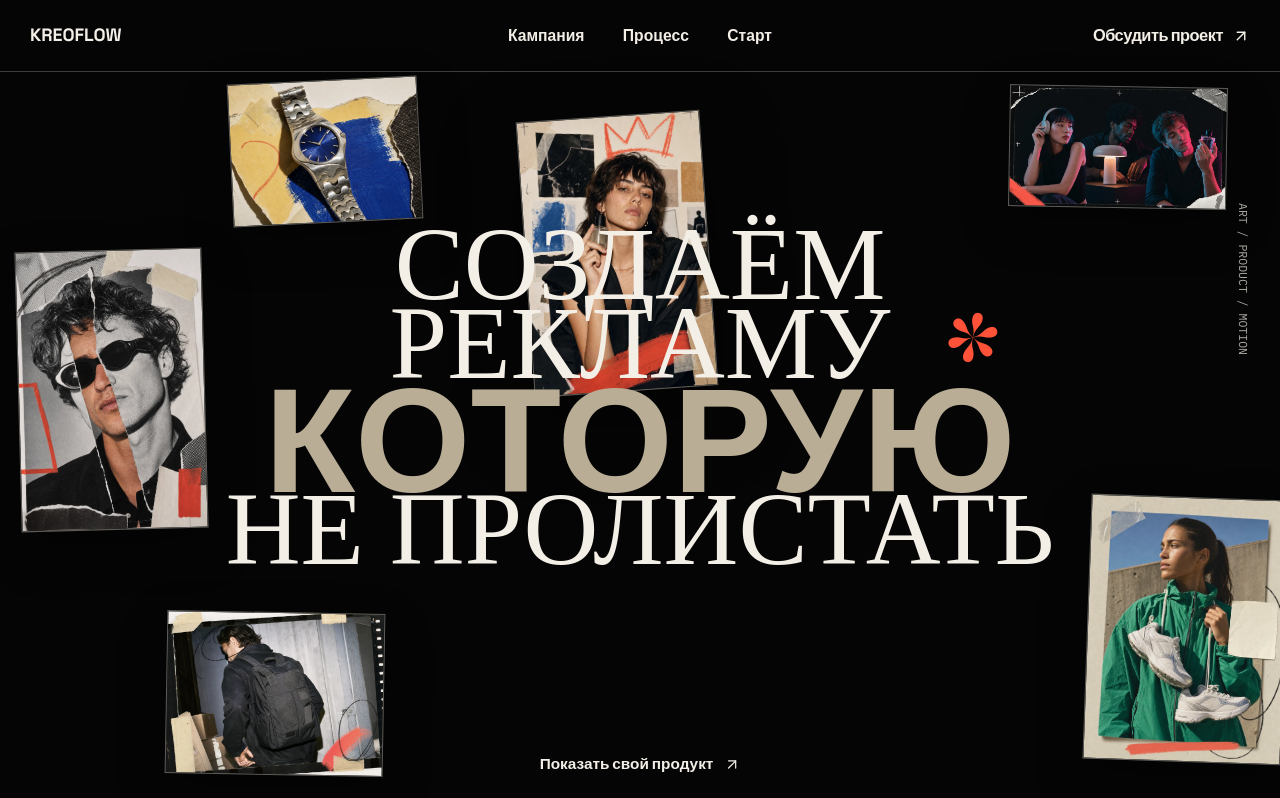
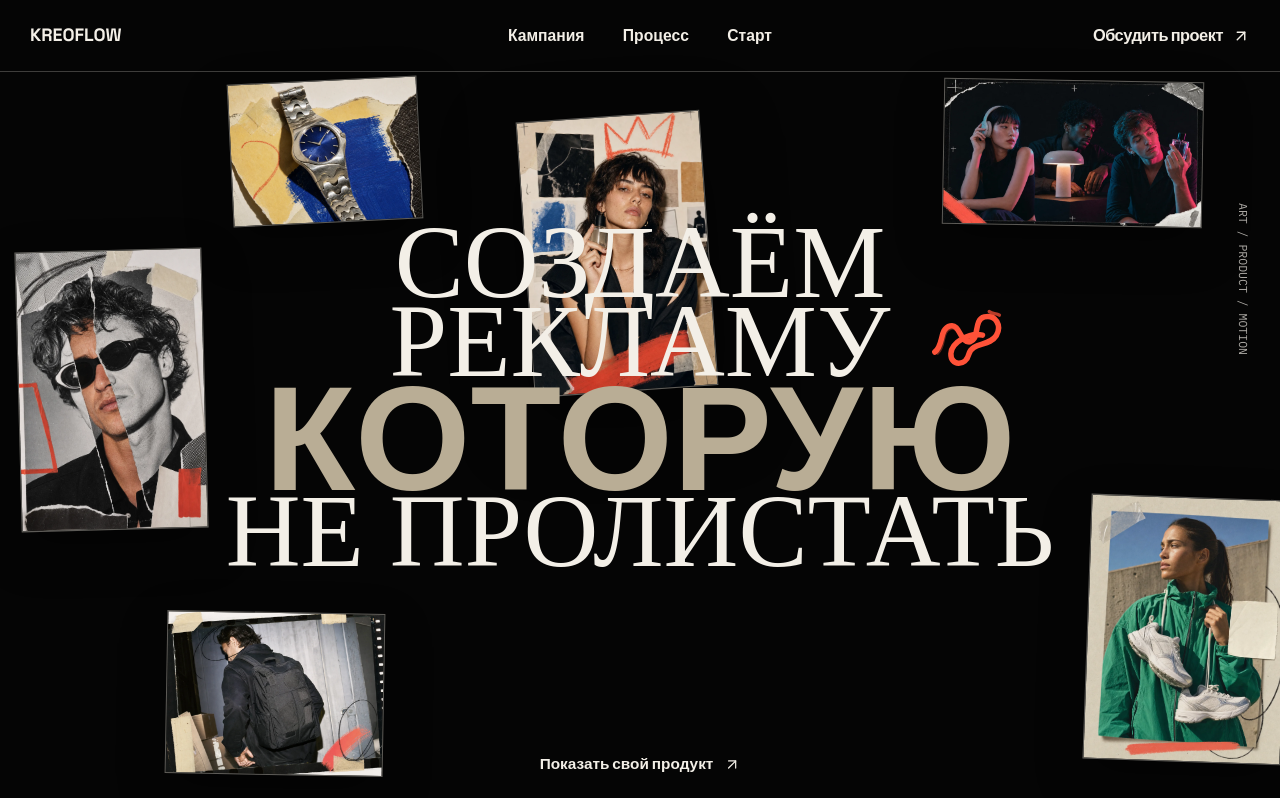
Before and after one commit to maks1son/kreoflow, a Next.js app: page / in a window 1280 px wide. Shown: the top 798 px of the page. Built offline with nearby package versions, Linux system fonts and the light colour scheme.

Commit message:
fix: refine hero spacing and accents

```diff
--- a/src/app/landing.css
+++ b/src/app/landing.css
@@ -155,6 +155,7 @@
 }
 
 .kfn-hero-line--solid {
+  margin-bottom: clamp(0.25rem, 0.35vw, 0.45rem);
   color: var(--kfn-taupe);
   font-family: "Barlow Condensed", sans-serif;
   font-size: clamp(7rem, 11.6vw, 12.2rem);
@@ -196,9 +197,9 @@
 }
 
 .kfn-hero-shot--group {
-  top: 2%;
-  right: 4.2%;
-  width: clamp(210px, 17vw, 280px);
+  top: 1%;
+  right: 6%;
+  width: clamp(260px, 20vw, 360px);
   aspect-ratio: 16 / 9;
   transform: rotate(1deg);
 }
@@ -229,17 +230,44 @@
   transform: rotate(1deg);
 }
 
-.kfn-signal-star {
+.kfn-signal-doodle {
   position: absolute;
   z-index: 12;
-  top: 35%;
-  right: 22%;
+  top: 36%;
+  right: 21.5%;
+  width: clamp(76px, 6vw, 108px);
+  aspect-ratio: 112 / 88;
   color: var(--kfn-signal);
-  font-family: "Bodoni Moda", serif;
-  font-size: clamp(5rem, 7vw, 7.5rem);
-  font-weight: 500;
-  line-height: 1;
-  transform: rotate(14deg);
+  transform: rotate(-7deg);
+}
+
+.kfn-signal-doodle svg {
+  display: block;
+  overflow: visible;
+  width: 100%;
+  height: 100%;
+}
+
+.kfn-signal-doodle path {
+  fill: none;
+  stroke: currentcolor;
+  stroke-linecap: round;
+  stroke-linejoin: round;
+  vector-effect: non-scaling-stroke;
+}
+
+.kfn-signal-doodle__main {
+  stroke-width: 5.5;
+}
+
+.kfn-signal-doodle__echo {
+  opacity: 0.38;
+  stroke-width: 2.2;
+}
+
+.kfn-signal-doodle__flick {
+  opacity: 0.72;
+  stroke-width: 3.4;
 }
 
 .kfn-pencil-note {
@@ -835,10 +863,10 @@
     width: 44vw;
   }
 
-  .kfn-signal-star {
-    top: 35%;
-    right: 9%;
-    font-size: 4.6rem;
+  .kfn-signal-doodle {
+    top: 35.5%;
+    right: -1%;
+    width: 16vw;
   }
 
   .kfn-pencil-note {
--- a/src/app/page.tsx
+++ b/src/app/page.tsx
@@ -106,7 +106,19 @@ function Hero() {
           </figure>
         ))}
 
-        <span className="kfn-signal-star" aria-hidden="true">*</span>
+        <span className="kfn-signal-doodle" aria-hidden="true">
+          <svg viewBox="0 0 112 88" focusable="false">
+            <path
+              className="kfn-signal-doodle__echo"
+              d="M12 60C26 51 21 28 36 26C49 25 48 53 62 51"
+            />
+            <path
+              className="kfn-signal-doodle__main"
+              d="M8 57C23 48 18 24 35 22C50 20 46 50 61 48C76 46 69 17 86 15C103 13 110 31 100 44C88 59 64 49 57 66C50 84 28 80 31 62C34 46 62 34 80 41"
+            />
+            <path className="kfn-signal-doodle__flick" d="M94 8C98 13 104 11 108 15" />
+          </svg>
+        </span>
         <span className="kfn-pencil-note" aria-hidden="true">art / product / motion</span>
       </div>
 
```
